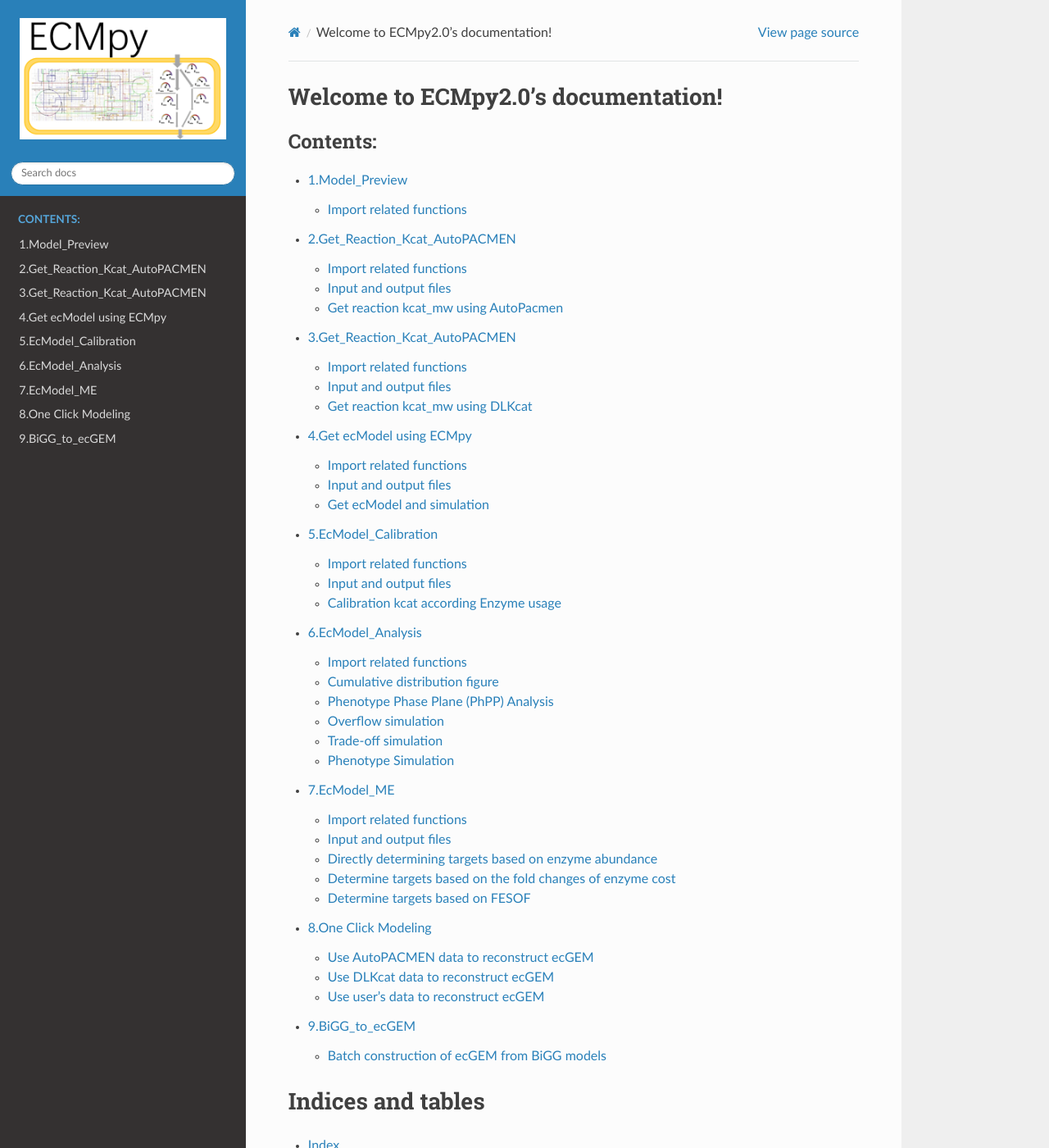
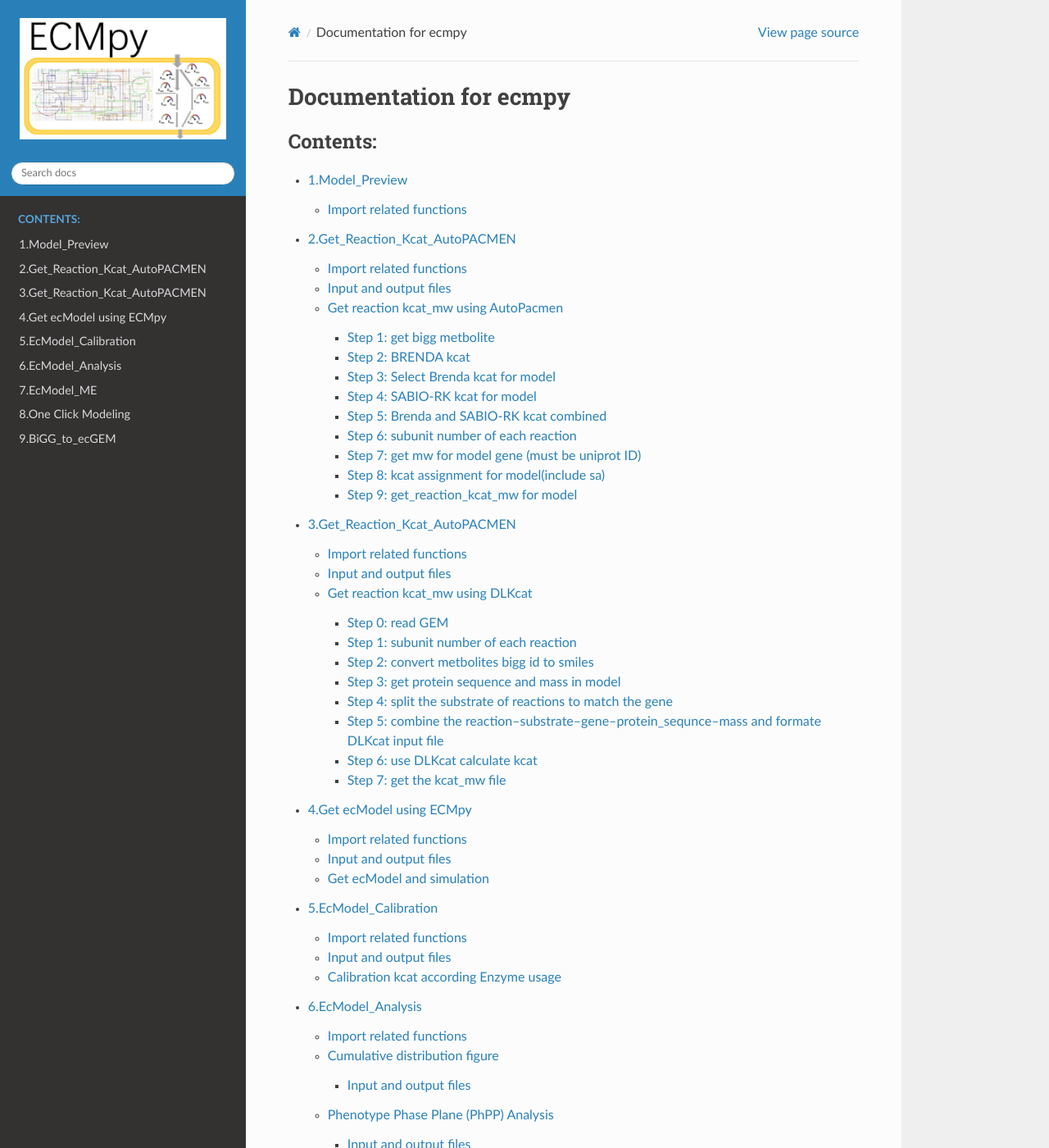
Before and after one commit to tibbdc/ECMpy-document, a Sphinx documentation site: the page built from source/index.rst, in a window 1280 px wide and 1400 px high. Shown: the whole window at 82% size. Built offline with Sphinx 7.4.7 and the Read the Docs theme 2.0.0, drawn with Linux system fonts in a browser that asks for light colours; some of the changed text lies outside the part shown.

Commit message:
Update index.rst

```diff
--- a/source/index.rst
+++ b/source/index.rst
@@ -1,13 +1,13 @@
-.. ECMpy2.0 documentation master file, created by
+.. ECMpy documentation master file, created by
    sphinx-quickstart on Tue Jan  2 12:37:01 2024.
    You can adapt this file completely to your liking, but it should at least
    contain the root `toctree` directive.
 
-Welcome to ECMpy2.0's documentation!
+Documentation for ecmpy
 ========================================
 
 .. toctree::
-   :maxdepth: 2
+   :maxdepth: 10
    :caption: Contents:
 
    1.Model_Preview/index
```
